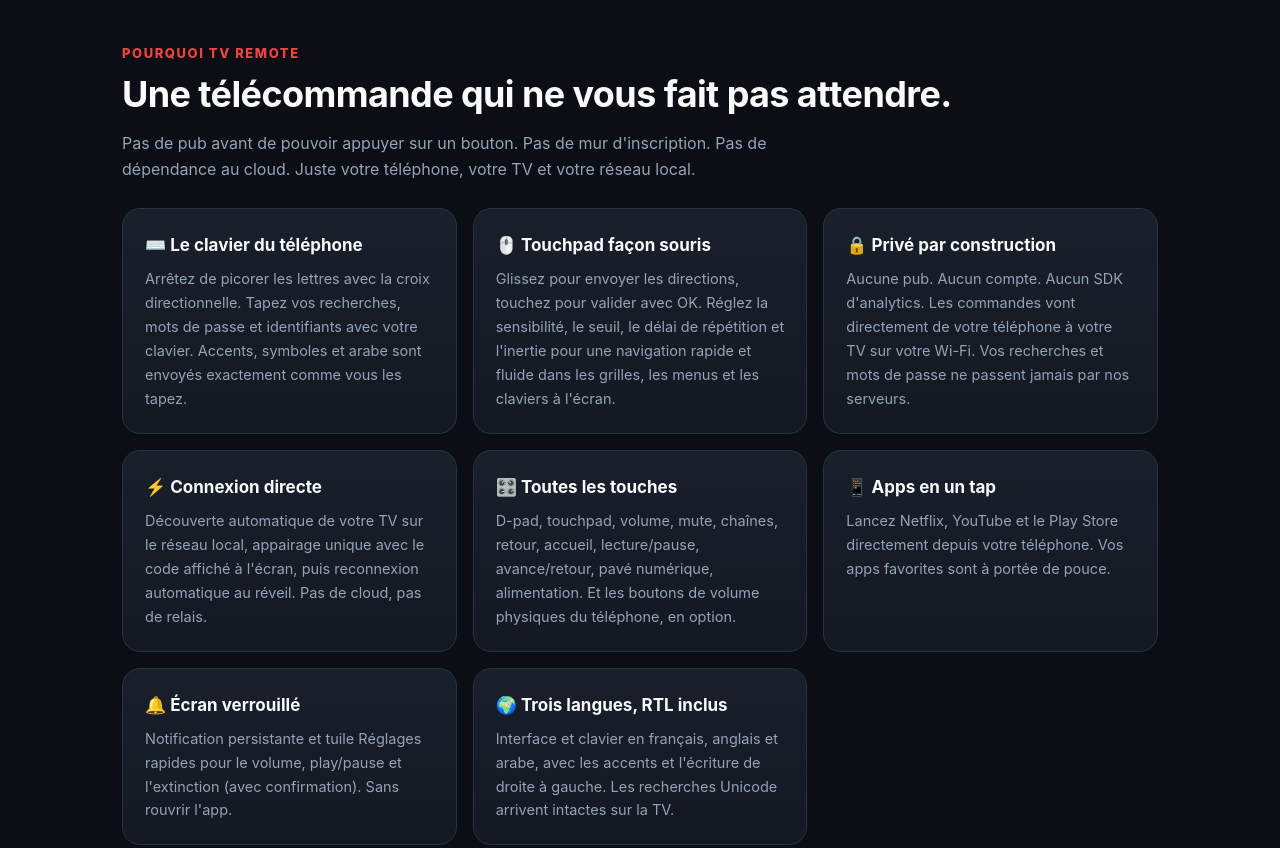
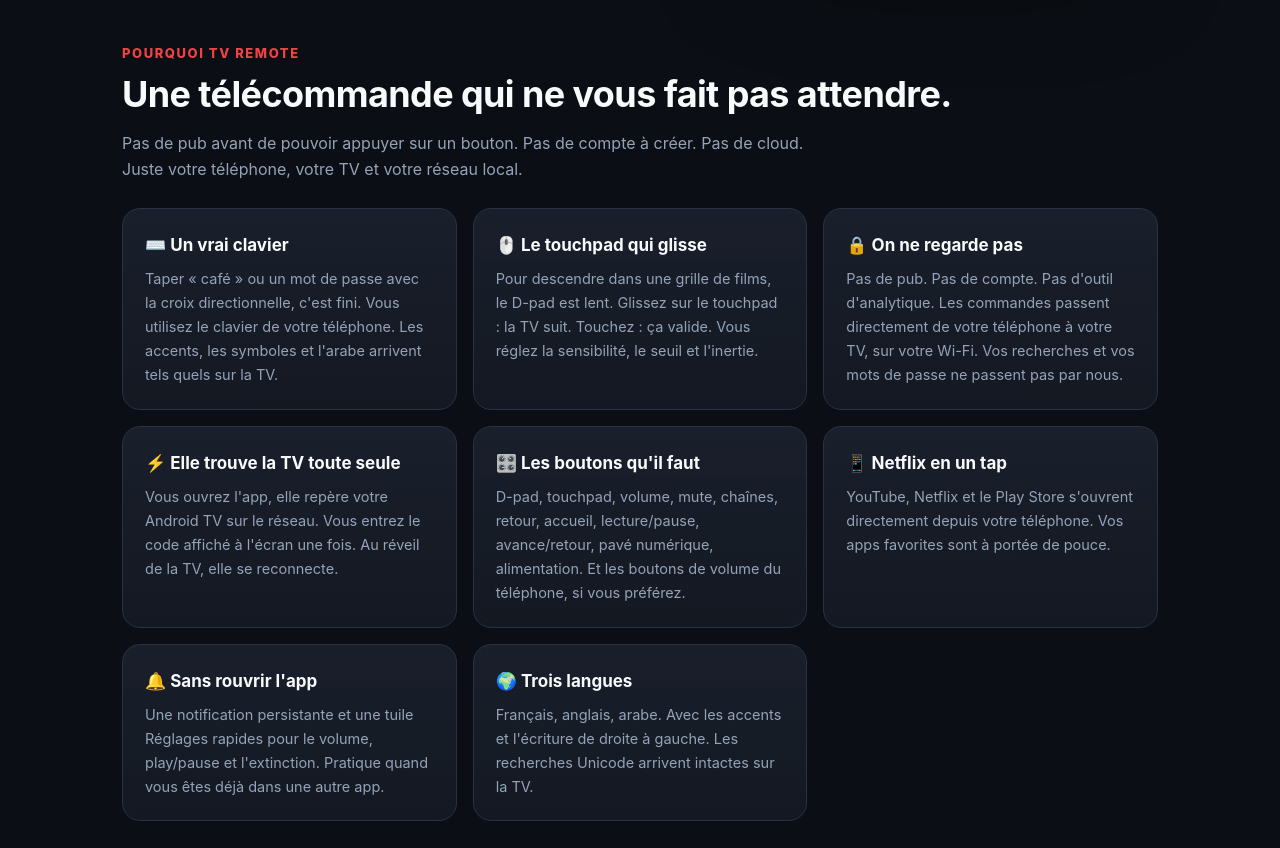
Before and after one commit to nwabdou85/tv-remote-site, a plain HTML site: page index.html in a window 1280 px wide. Shown: the part 820-1668 px from the top of the page. Drawn offline with Linux system fonts and the light colour scheme.

Commit message:
Humanize copy on the privacy page

```diff
--- a/index.html
+++ b/index.html
@@ -9,7 +9,7 @@
 <link rel="canonical" href="https://nwabdou85.github.io/tv-remote-site/privacy.html">
 <meta property="og:type" content="website">
 <meta property="og:title" content="TV Remote — Télécommande Android TV sans pub">
-<meta property="og:description" content="Contrôlez votre Android TV / Google TV depuis votre téléphone. Clavier, tactile, volume. Sans pub, sans compte, sans cloud.">
+<meta property="og:description" content="Votre téléphone comme télécommande Android TV : clavier, touchpad, volume. Sans pub, sans compte, sans cloud.">
 <meta property="og:url" content="https://nwabdou85.github.io/tv-remote-site/privacy.html">
 <meta property="og:locale" content="fr_FR">
 <meta property="og:locale:alternate" content="en_US">
@@ -133,7 +133,7 @@
     <div>
       <span class="eyebrow"><span class="pulse" aria-hidden="true"></span> Bientôt sur Google Play</span>
       <h1>La télécommande<br><span class="grad">qui tape comme votre téléphone.</span></h1>
-      <p class="lede">Contrôlez votre Android TV ou Google TV depuis votre téléphone, sur votre réseau Wi-Fi local. Clavier complet, touchpad façon souris, volume. <strong>Sans pub, sans compte, sans cloud.</strong></p>
+      <p class="lede">Votre téléphone est déjà dans votre main. Autant s'en servir pour piloter la TV. Clavier complet, touchpad qui glisse comme une souris, volume. <strong>Sans pub, sans compte, sans cloud.</strong></p>
       <div class="badges" aria-label="Points clés">
         <span class="badge">Sans publicité</span>
         <span class="badge">Aucun compte</span>
@@ -165,39 +165,39 @@
   <section id="features" class="section">
     <p class="kicker">Pourquoi TV Remote</p>
     <h2>Une télécommande qui ne vous fait pas attendre.</h2>
-    <p class="sub">Pas de pub avant de pouvoir appuyer sur un bouton. Pas de mur d'inscription. Pas de dépendance au cloud. Juste votre téléphone, votre TV et votre réseau local.</p>
+    <p class="sub">Pas de pub avant de pouvoir appuyer sur un bouton. Pas de compte à créer. Pas de cloud. Juste votre téléphone, votre TV et votre réseau local.</p>
     <div class="grid">
       <article class="card">
-        <h3>⌨️ Le clavier du téléphone</h3>
-        <p>Arrêtez de picorer les lettres avec la croix directionnelle. Tapez vos recherches, mots de passe et identifiants avec votre clavier. Accents, symboles et arabe sont envoyés exactement comme vous les tapez.</p>
+        <h3>⌨️ Un vrai clavier</h3>
+        <p>Taper « café » ou un mot de passe avec la croix directionnelle, c'est fini. Vous utilisez le clavier de votre téléphone. Les accents, les symboles et l'arabe arrivent tels quels sur la TV.</p>
       </article>
       <article class="card">
-        <h3>🖱️ Touchpad façon souris</h3>
-        <p>Glissez pour envoyer les directions, touchez pour valider avec OK. Réglez la sensibilité, le seuil, le délai de répétition et l'inertie pour une navigation rapide et fluide dans les grilles, les menus et les claviers à l'écran.</p>
+        <h3>🖱️ Le touchpad qui glisse</h3>
+        <p>Pour descendre dans une grille de films, le D-pad est lent. Glissez sur le touchpad : la TV suit. Touchez : ça valide. Vous réglez la sensibilité, le seuil et l'inertie.</p>
       </article>
       <article class="card">
-        <h3>🔒 Privé par construction</h3>
-        <p>Aucune pub. Aucun compte. Aucun SDK d'analytics. Les commandes vont directement de votre téléphone à votre TV sur votre Wi-Fi. Vos recherches et mots de passe ne passent jamais par nos serveurs.</p>
+        <h3>🔒 On ne regarde pas</h3>
+        <p>Pas de pub. Pas de compte. Pas d'outil d'analytique. Les commandes passent directement de votre téléphone à votre TV, sur votre Wi-Fi. Vos recherches et vos mots de passe ne passent pas par nous.</p>
       </article>
       <article class="card">
-        <h3>⚡ Connexion directe</h3>
-        <p>Découverte automatique de votre TV sur le réseau local, appairage unique avec le code affiché à l'écran, puis reconnexion automatique au réveil. Pas de cloud, pas de relais.</p>
+        <h3>⚡ Elle trouve la TV toute seule</h3>
+        <p>Vous ouvrez l'app, elle repère votre Android TV sur le réseau. Vous entrez le code affiché à l'écran une fois. Au réveil de la TV, elle se reconnecte.</p>
       </article>
       <article class="card">
-        <h3>🎛️ Toutes les touches</h3>
-        <p>D-pad, touchpad, volume, mute, chaînes, retour, accueil, lecture/pause, avance/retour, pavé numérique, alimentation. Et les boutons de volume physiques du téléphone, en option.</p>
+        <h3>🎛️ Les boutons qu'il faut</h3>
+        <p>D-pad, touchpad, volume, mute, chaînes, retour, accueil, lecture/pause, avance/retour, pavé numérique, alimentation. Et les boutons de volume du téléphone, si vous préférez.</p>
       </article>
       <article class="card">
-        <h3>📱 Apps en un tap</h3>
-        <p>Lancez Netflix, YouTube et le Play Store directement depuis votre téléphone. Vos apps favorites sont à portée de pouce.</p>
+        <h3>📱 Netflix en un tap</h3>
+        <p>YouTube, Netflix et le Play Store s'ouvrent directement depuis votre téléphone. Vos apps favorites sont à portée de pouce.</p>
       </article>
       <article class="card">
-        <h3>🔔 Écran verrouillé</h3>
-        <p>Notification persistante et tuile Réglages rapides pour le volume, play/pause et l'extinction (avec confirmation). Sans rouvrir l'app.</p>
+        <h3>🔔 Sans rouvrir l'app</h3>
+        <p>Une notification persistante et une tuile Réglages rapides pour le volume, play/pause et l'extinction. Pratique quand vous êtes déjà dans une autre app.</p>
       </article>
       <article class="card">
-        <h3>🌍 Trois langues, RTL inclus</h3>
-        <p>Interface et clavier en français, anglais et arabe, avec les accents et l'écriture de droite à gauche. Les recherches Unicode arrivent intactes sur la TV.</p>
+        <h3>🌍 Trois langues</h3>
+        <p>Français, anglais, arabe. Avec les accents et l'écriture de droite à gauche. Les recherches Unicode arrivent intactes sur la TV.</p>
       </article>
     </div>
   </section>
@@ -218,7 +218,7 @@
     <h2>Tout ce qu'il faut savoir avant de pré-inscrire.</h2>
     <div class="faq">
       <details open>
-        <summary>Qu'est-ce que TV Remote ?</summary>
+        <summary>C'est quoi, TV Remote ?</summary>
         <p>TV Remote est une application Android gratuite qui transforme votre téléphone en télécommande pour les appareils Android TV et Google TV, sur votre réseau Wi-Fi local. Elle ne nécessite ni compte, ni pub, ni cloud.</p>
       </details>
       <details>
@@ -267,7 +267,7 @@
     <div class="policy" lang="fr">
       <div class="lang"><a href="#privacy">Français</a><a href="#en">English</a></div>
       <h3>1. Qui sommes-nous ?</h3>
-      <p>TV Remote est éditée par <strong>Boualba abdellah</strong>, <strong>Algérie</strong>, <strong>Algérie</strong>. Contact : <strong>nwabdou85@gmail.com</strong>.</p>
+      <p>TV Remote est éditée par <strong>Boualba abdellah</strong>, <strong>Algérie</strong>. Contact : <strong>nwabdou85@gmail.com</strong>.</p>
       <h3>2. En résumé</h3>
       <p><strong>TV Remote ne collecte, ne stocke et ne partage aucune donnée personnelle.</strong> Pas de compte, pas de publicité, pas d'analytique, pas de cloud.</p>
       <h3>3. Données que nous ne collectons pas</h3>
@@ -309,7 +309,7 @@
     <p class="sub">الإصدار 1.0 — 24 نوفمبر 2026. ملخص بالعربية؛ النسختان الفرنسية والإنجليزية أعلاه هما المرجع الكامل.</p>
     <div class="policy">
       <h3>1. من نحن</h3>
-      <p>«ريموت التلفاز» منشور بواسطة <strong>Boualba abdellah</strong>، <strong>الجزائر</strong>، <strong>الجزائر</strong>. للتواصل: <strong>nwabdou85@gmail.com</strong>.</p>
+      <p>«ريموت التلفاز» منشور بواسطة <strong>Boualba abdellah</strong>، <strong>الجزائر</strong>. للتواصل: <strong>nwabdou85@gmail.com</strong>.</p>
       <h3>2. باختصار</h3>
       <p><strong>لا يجمع «ريموت التلفاز» أي بيانات شخصية ولا يخزنها ولا يشاركها.</strong> لا حساب، لا إعلانات، لا تحليلات، لا سحابة.</p>
       <h3>3. البيانات التي لا نجمعها</h3>
@@ -339,7 +339,7 @@
     <p class="sub">Version 1.0 — November 24, 2026.</p>
     <div class="policy">
       <h3>1. Who we are</h3>
-      <p>TV Remote is published by <strong>Boualba abdellah</strong>, <strong>Algeria</strong>, <strong>Algeria</strong>. Contact: <strong>nwabdou85@gmail.com</strong>.</p>
+      <p>TV Remote is published by <strong>Boualba abdellah</strong>, <strong>Algeria</strong>. Contact: <strong>nwabdou85@gmail.com</strong>.</p>
       <h3>2. In short</h3>
       <p><strong>TV Remote does not collect, store, or share any personal data.</strong> No account, no ads, no analytics, no cloud.</p>
       <h3>3. Data we do not collect</h3>
```
Also changed, not shown: privacy.html (+23 -23 lines).
